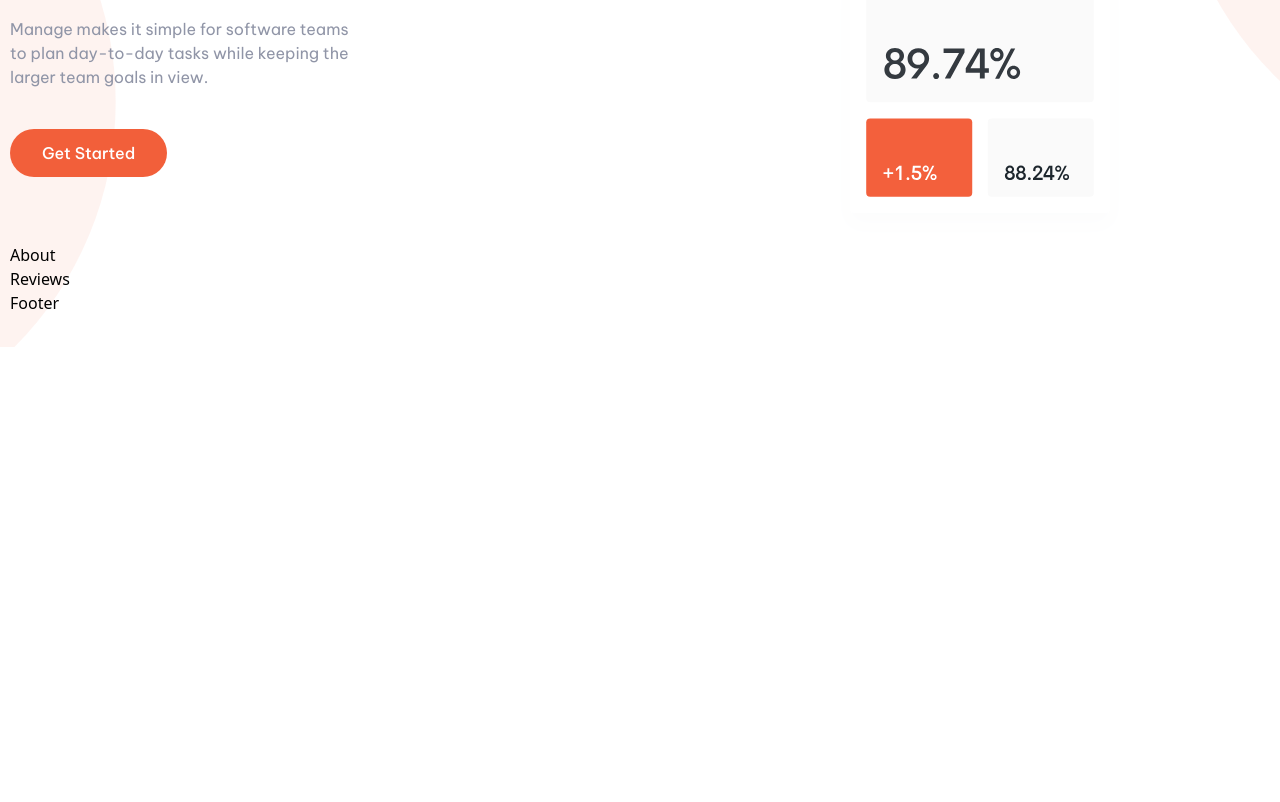
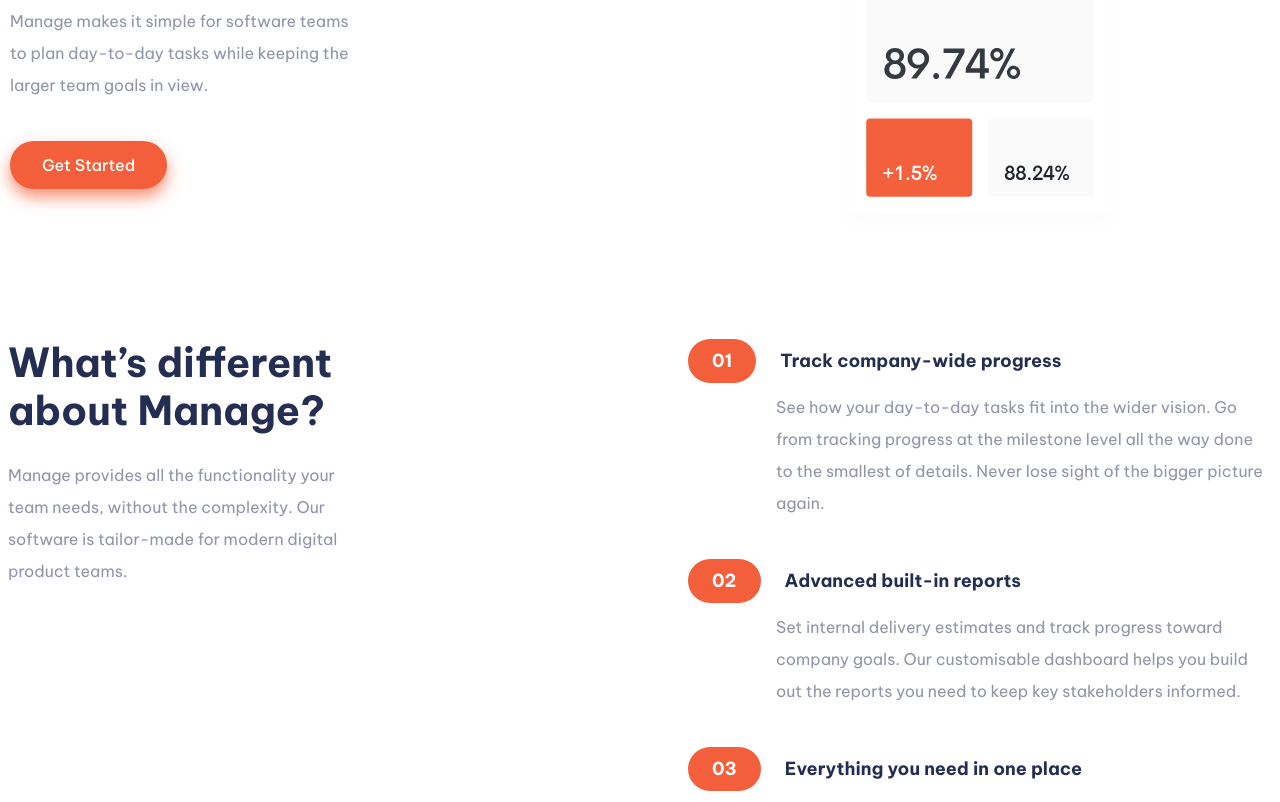
Before and after one commit to VaskaDaGama26/ManageLanding, a React (Vite) app: page / in a window 1280 px wide. Shown: the part 458-1260 px from the top of the page. Before the commit the page ends 805 px from the top, so only its background shows below. Built offline with nearby package versions, Linux system fonts and the light colour scheme.

Commit message:
feat(index.css): added list increment styles for 'about' section; feat(About): added about section layout; feat(ListItem): added reuseable list item component; feat(Header, App): padding fix; feat:(Charts): padding and h1/h3 font fix; feat(StartedButton): shadow fix;

```diff
--- a/src/App.jsx
+++ b/src/App.jsx
@@ -5,7 +5,7 @@ import Footer from "./components/Footer";
 
 function App() {
   return (
-    <div className="wrapper px-2.5 py-8">
+    <div className="wrapper py-8">
       <Router>
         <Header />
         <Routes>
--- a/src/UI/ListItem.jsx
+++ b/src/UI/ListItem.jsx
@@ -0,0 +1,19 @@
+import React from "react";
+
+const ListItem = ({ label, text }) => {
+
+  return (
+    <div className="flex flex-col ps-2 items-end justify-between gap-4 lg:gap-2 be-vietnam-pro-medium">
+      <li
+        className="pe-4 relative h-full w-full flex bg-(--VeryPaleRed) lg:bg-transparent rounded-tl-full rounded-bl-full text-xs lg:text-lg flex-row items-center gap-2 lg:gap-6 be-vietnam-pro-bold text-(--DarkBlue) before:w-fit before:h-fit before:text-white before:px-6 before:py-2 before:rounded-full before:bg-(--BrightRed)"
+      >
+        {label}
+      </li>
+      <p className="lg:ps-22 be-vietnam-pro-regular text-sm lg:text-base text-(--DarkGrayishBlue) leading-7 lg:leading-8 pe-2">
+        {text}
+      </p>
+    </div>
+  );
+};
+
+export default ListItem;
--- a/src/UI/StartedButton.jsx
+++ b/src/UI/StartedButton.jsx
@@ -13,7 +13,7 @@ const StartedButton = ({ label = "Get Started", scheme, action, classes }) => {
   return (
     <button
       onClick={handleClick}
-      className={` ${classes} w-fit cursor-pointer text-base be-vietnam-pro-medium rounded-full px-8 py-3 duration-300 hover:opacity-70 hover:shadow-(--buttonShadow) ${
+      className={` ${classes} w-fit cursor-pointer text-base be-vietnam-pro-medium rounded-full px-8 py-3 duration-300 hover:opacity-70 shadow-(--buttonShadow) ${
         scheme === "primary"
           ? "text-white bg-(--BrightRed)"
           : "text-(--BrightRed) bg-white"
--- a/src/components/About.jsx
+++ b/src/components/About.jsx
@@ -1,9 +1,45 @@
-import React from 'react'
+import React from "react";
+import ListItem from "../UI/ListItem";
 
 const About = () => {
+  const listItems = [
+    {
+      id: 1,
+      label: "Track company-wide progress",
+      text: "See how your day-to-day tasks fit into the wider vision. Go from tracking progress at the milestone level all the way done to the smallest of details. Never lose sight of the bigger picture again.",
+    },
+    {
+      id: 2,
+      label: "Advanced built-in reports",
+      text: "Set internal delivery estimates and track progress toward company goals. Our customisable dashboard helps you build out the reports you need to keep key stakeholders informed.",
+    },
+    {
+      id: 3,
+      label: "Everything you need in one place",
+      text: "Stop jumping from one service to another to communicate, store files, track tasks and share documents. Manage offers an all-in-one team productivity solution.",
+    },
+  ];
   return (
-    <div>About</div>
-  )
-}
+    <div className="about flex flex-col gap-12 lg:gap-0 lg:flex-row justify-between items-center lg:items-start max-w-7xl mx-auto mt-24 lg:mt-24">
+      <div className="flex px-2 lg:ps-2 lg:pe-16 flex-col gap-2 lg:gap-6 max-w-[400px] lg:max-w-[500px] items-center lg:items-start text-center lg:text-start">
+        <h1 className="be-vietnam-pro-bold text-[34px] lg:text-[40px] leading-10 lg:leading-12 text-(--DarkBlue)">
+          What’s different about Manage?
+        </h1>
+        <h3 className="be-vietnam-pro-regular text-sm leading-8 lg:text-base text-(--DarkGrayishBlue) max-w-[280px] lg:max-w-[340px]">
+          Manage provides all the functionality your team needs, without the
+          complexity. Our software is tailor-made for modern digital product
+          teams.
+        </h3>
+      </div>
+      <div className="max-w-[600px]">
+        <ul className="flex justify-start flex-col gap-10">
+          {listItems.map((item, index) => (
+            <ListItem key={index} label={item.label} text={item.text} />
+          ))}
+        </ul>
+      </div>
+    </div>
+  );
+};
 
-export default About
+export default About;
--- a/src/components/Charts.jsx
+++ b/src/components/Charts.jsx
@@ -5,12 +5,12 @@ import { handleStart } from "../utils/handleStart";
 const Charts = () => {
 
   return (
-    <div className="flex flex-col-reverse lg:flex-row justify-between items-center max-w-7xl mx-auto mt-6 lg:mt-24">
+    <div className="flex px-2.5 flex-col-reverse lg:flex-row justify-between items-center max-w-7xl mx-auto mt-6 lg:mt-24">
       <div className="flex flex-col gap-2 lg:gap-10 max-w-[400px] lg:max-w-[600px] items-center lg:items-start text-center lg:text-start">
-        <h1 className="be-vietnam-pro-bold text-3xl lg:text-[52px] leading-10 lg:leading-16 text-(--DarkBlue)">
+        <h1 className="be-vietnam-pro-bold text-[34px] lg:text-[52px] leading-10 lg:leading-16 text-(--DarkBlue)">
           Bring everyone together to build better products.
         </h1>
-        <h3 className="be-vietnam-pro-regular text-sm leading-6 lg:text-base text-(--DarkGrayishBlue) max-w-[260px] lg:max-w-[340px]">
+        <h3 className="be-vietnam-pro-regular text-sm leading-8 lg:text-base text-(--DarkGrayishBlue) max-w-[260px] lg:max-w-[340px]">
           Manage makes it simple for software teams to plan day-to-day tasks
           while keeping the larger team goals in view.
         </h3>
--- a/src/components/Header.jsx
+++ b/src/components/Header.jsx
@@ -55,7 +55,7 @@ const Header = () => {
   }, []);
 
   return (
-    <div className="flex flex-row justify-between items-center max-w-7xl mx-auto px-2">
+    <div className="flex flex-row justify-between items-center max-w-7xl mx-auto px-4.5">
       {/* LOGO */}
       <a className="w-[120px] lg:w-auto" href="/">
         <img src={logo} alt="Manage Logo" />
--- a/src/index.css
+++ b/src/index.css
@@ -31,3 +31,16 @@ html {
   background-repeat: no-repeat;
   background-size: cover;
 }
+
+/* LIST INCREMENT */
+.about ul {
+  counter-reset: item;
+}
+
+.about li {
+  counter-increment: item;
+}
+
+.about li::before {
+  content: counter(item, decimal-leading-zero);
+}
```
Also changed, not shown: index.html (+1 -12 lines).
